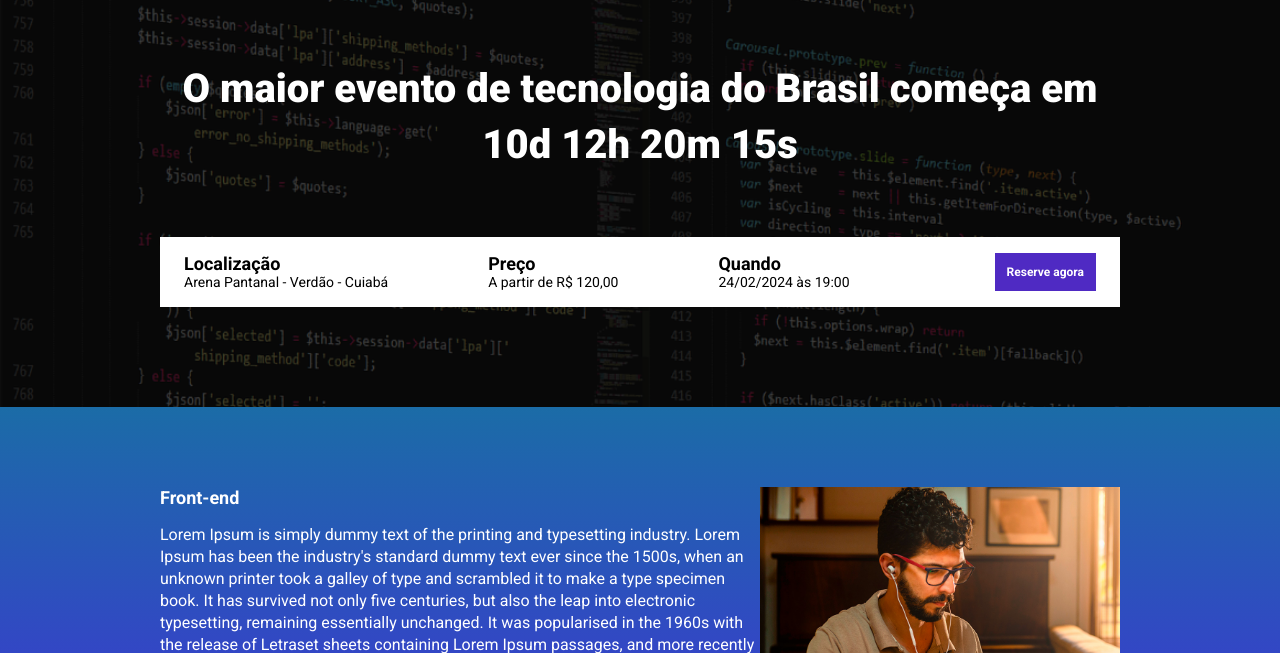
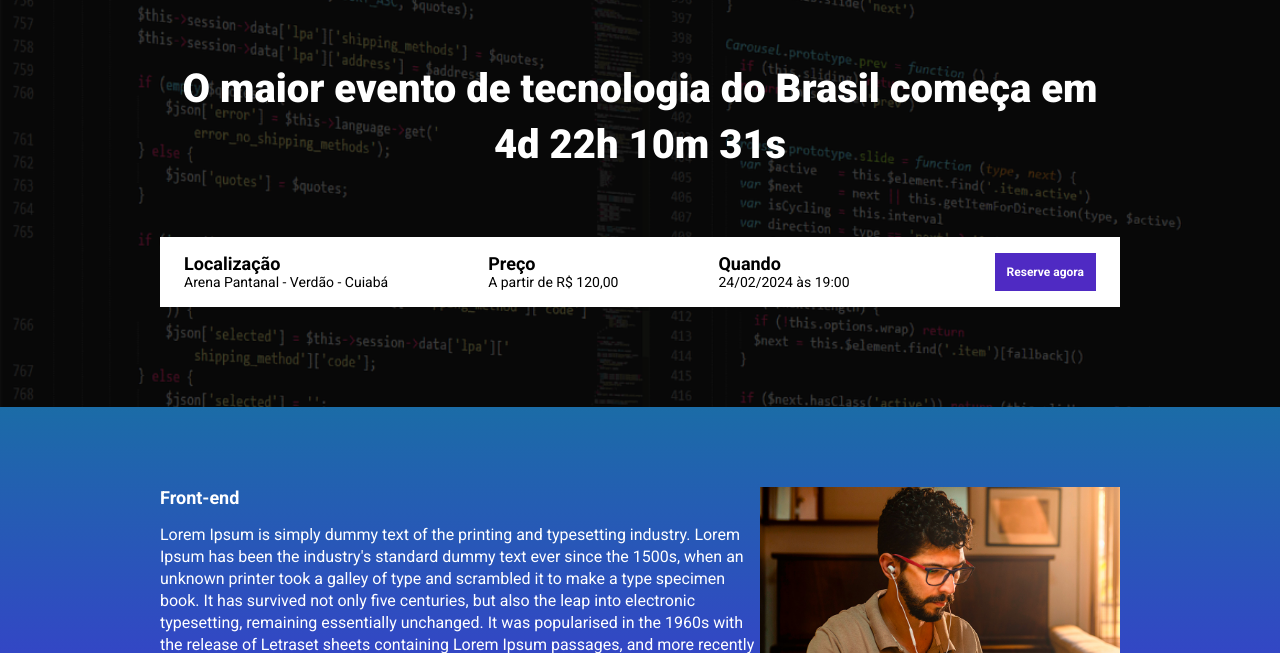
Before and after one commit to zeharoldoparente/EBAC_Talks, a website built with Parcel: page src/index.html in a window 1280 px wide. Shown: the part 147-800 px from the top of the page. Built offline with nearby package versions, Linux system fonts and the light colour scheme.

Commit message:
finish project

```diff
--- a/package.json
+++ b/package.json
@@ -2,9 +2,9 @@
    "name": "ebac_talks",
    "version": "1.0.0",
    "description": "",
-   "main": "index.js",
    "scripts": {
       "dev": "parcel src/index.html src/styles/main.scss src/scripts/main.js",
+      "build": "parcel build src/index.html",
       "test": "echo \"Error: no test specified\" && exit 1"
    },
    "keywords": [],
--- a/src/index.html
+++ b/src/index.html
@@ -18,7 +18,8 @@
          <div class="container">
             <img class="hero__logo" src="./images/ebac_logo.svg" alt="" />
             <p class="hero__text">
-               O maior evento de tecnologia do Brasil começa em 10d 12h 20m 15s
+               O maior evento de tecnologia do Brasil começa em
+               <span id="contador"></span>
             </p>
             <div class="infos-bar">
                <ul class="infos-bar__infos">
--- a/src/scripts/main.js
+++ b/src/scripts/main.js
@@ -1,6 +1,6 @@
 AOS.init();
 
-const dateEvent = new Date("Feb 2, 2024, 19:00:00");
+const dateEvent = new Date("Feb 24, 2024, 19:00:00");
 const timeStampToEvent = dateEvent.getTime();
 
 const countIsHours = setInterval(function () {
@@ -11,12 +11,19 @@ const countIsHours = setInterval(function () {
 
    const dayInMs = 1000 * 60 * 60 * 24;
    const hoursInMs = 1000 * 60 * 60;
-   const daysInMs = 1000 * 60;
+   const minutesInMs = 1000 * 60;
 
-   const daysEvent = Math.floor(distItEvent / (1000 * 60 * 60 * 24));
-   const hoursEvent = Math.floor(
-      (distItEvent % (1000 * 60 * 60 * 24)) / (1000 * 60 * 60)
-   );
-   const minutesEvent =
-      Match.floor(distItEvent % (1000 * 60 * 60)) / (1000 * 60);
+   const daysAtEvent = Math.floor(distItEvent / dayInMs);
+   const hoursAtEvent = Math.floor((distItEvent % dayInMs) / hoursInMs);
+   const minutesAtEvent = Math.floor((distItEvent % hoursInMs) / minutesInMs);
+   const secondsAtEvent = Math.floor((distItEvent % minutesInMs) / 1000);
+
+   document.getElementById(
+      "contador"
+   ).innerHTML = `${daysAtEvent}d ${hoursAtEvent}h ${minutesAtEvent}m ${secondsAtEvent}s`;
+
+   if (distItEvent < 0) {
+      clearInterval(dateEvent);
+      document.getElementById("contador").innerHTML = "O Evento expirou!";
+   }
 }, 1000);
```
